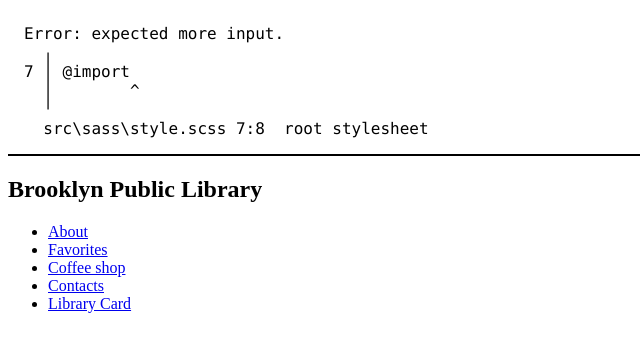
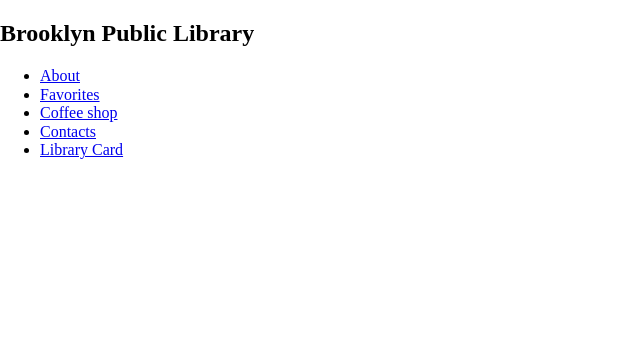
Before and after one commit to anastasia19141918/Library, a website: page index.html in a window 1280 px wide. Shown: the whole page, without its empty margins (0-640 px from the left). Drawn offline with Linux system fonts and the light colour scheme.

```diff
--- a/index.html
+++ b/index.html
@@ -4,6 +4,7 @@
   <meta charset="UTF-8">
   <meta name="viewport" content="width=device-width, initial-scale=1.0">
   <link rel="stylesheet" href="./src/sass/style.css">
+  <link rel="icon" href="./src/img/icon/icon.png">
   <title>library</title>
 </head>
 <body>
--- a/src/sass/style.css
+++ b/src/sass/style.css
@@ -1,17 +1,26 @@
-/* Error: expected more input.
- *   ,
- * 7 | @import
- *   |        ^
- *   '
- *   src\sass\style.scss 7:8  root stylesheet */
+@import "./normalize.css";
+/* forum-regular - latin */
+@font-face {
+  font-display: swap; /* Check https://developer.mozilla.org/en-US/docs/Web/CSS/@font-face/font-display for other options. */
+  font-family: "Forum";
+  font-style: normal;
+  font-weight: 400;
+  src: url("../../fonts/forum-v18-latin-regular.woff2") format("woff2");
+}
+@font-face {
+  font-display: swap;
+  font-family: "Inter";
+  font-style: normal;
+  font-weight: 400;
+  src: url("../../fonts/inter-v13-latin-regular.woff2") format("woff2");
+}
+/* inter-900 - latin */
+@font-face {
+  font-display: swap; /* Check https://developer.mozilla.org/en-US/docs/Web/CSS/@font-face/font-display for other options. */
+  font-family: "Inter";
+  font-style: normal;
+  font-weight: 900;
+  src: url("../../fonts/inter-v13-latin-900.woff2") format("woff2"); /* Chrome 36+, Opera 23+, Firefox 39+, Safari 12+, iOS 10+ */
+}
 
-body::before {
-  font-family: "Source Code Pro", "SF Mono", Monaco, Inconsolata, "Fira Mono",
-      "Droid Sans Mono", monospace, monospace;
-  white-space: pre;
-  display: block;
-  padding: 1em;
-  margin-bottom: 1em;
-  border-bottom: 2px solid black;
-  content: "Error: expected more input.\a   \2577 \a 7 \2502  @import\d\a   \2502         ^\a   \2575 \a   src\\sass\\style.scss 7:8  root stylesheet";
-}
+/*# sourceMappingURL=style.css.map */
```
Also changed, not shown: src/img/icon/icon.png (added), 1 other file.
